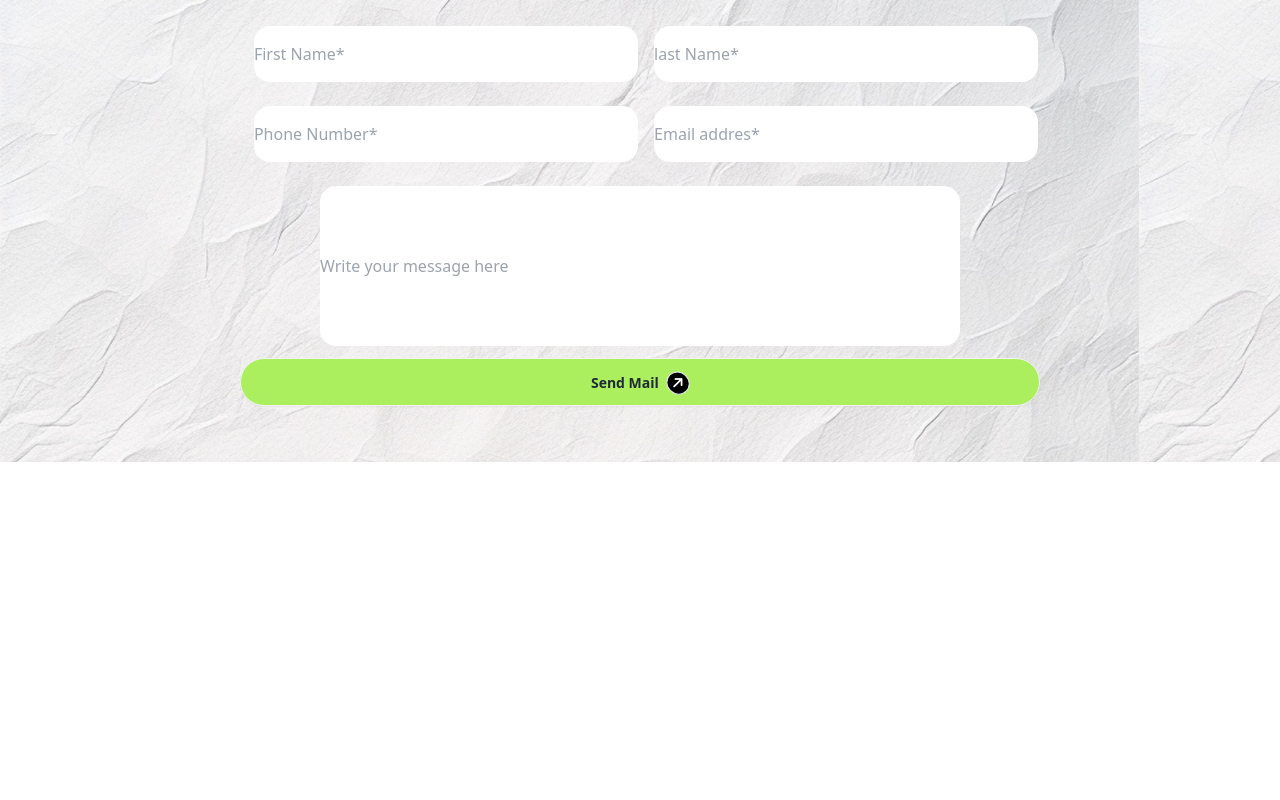
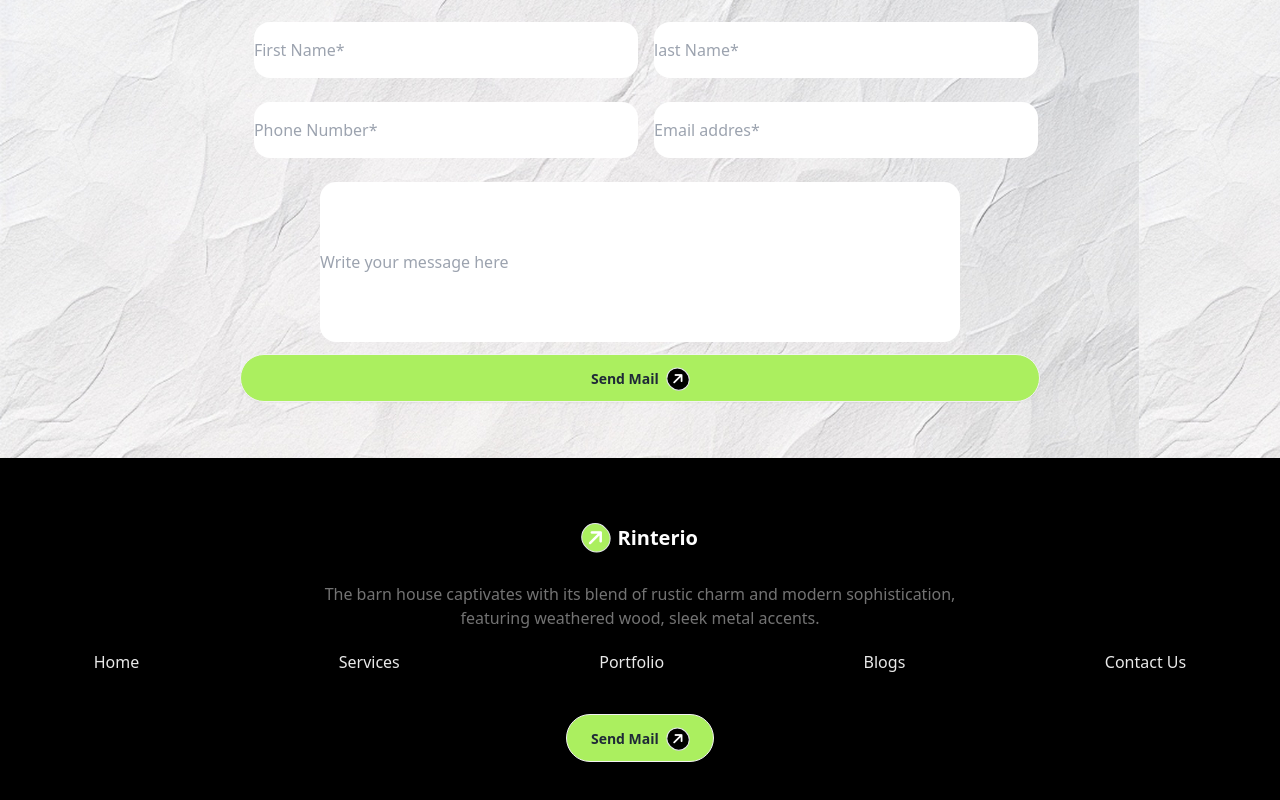
Before and after one commit to Nayeeem100/assignment_3, a plain HTML site: page index.html in a window 1280 px wide. Shown: the part 2739-3539 px from the top of the page. Before the commit the page ends 3201 px from the top, so only its background shows below. Drawn offline with nearby package versions, Linux system fonts and the light colour scheme.

Commit message:
footer section done

```diff
--- a/index.html
+++ b/index.html
@@ -289,7 +289,7 @@
             class="w-11/12 mx-auto grid sm:grid-row-4 sm:grid-flow-col grid-col-1 grid-flow-row gap-1 mb-10"
           >
             <div
-              class="col-span-3 flex sm:flex-row flex-col justify-center items-center border-[1px] shadow-lg rounded-lg"
+              class="col-span-3 flex sm:flex-row flex-col justify-center items-center border-[1px] shadow-lg rounded-lg gap-2"
             >
               <div>
                 <img src="assets/img1.png" alt="" />
@@ -320,10 +320,12 @@
           <div
             class="w-11/12 mx-auto grid sm:grid-row-4 sm:grid-flow-col grid-col-1 grid-flow-row gap-3"
           >
-            <div class="border-[1px] p-2 shadow-lg rounded-lg">
+            <div class="w-full border-[1px] p-2 shadow-lg rounded-lg">
               <img src="assets/img3.png" alt="" />
             </div>
-            <div class="cal-span-2 flex p-2 border-[1px] shadow-lg rounded-lg">
+            <div
+              class="cal-span-2 flex sm:flex-row flex-col justify-center p-2 border-[1px] shadow-lg rounded-lg"
+            >
               <div class="">
                 <img src="assets/img4.png" alt="" />
               </div>
@@ -351,7 +353,7 @@
         </div>
       </section>
     </main>
-    <!-- from section -->
+    <!-- form section -->
     <section class="bg-fbg pb-14">
       <!-- text contenar -->
       <div class="text-center my-14 pt-14">
@@ -365,7 +367,7 @@
           featuring weathered wood, sleek metal accents.
         </p>
       </div>
-      <!-- from -->
+      <!-- form -->
       <div class="text-center">
         <form action="">
           <input
@@ -391,13 +393,13 @@
           />
           <br />
           <input
-            class="w-3/6 h-40 rounded-2xl m-3"
+            class="sm:w-3/6 sm:h-40 w-11/12 h-40 rounded-2xl m-3"
             type="text"
             placeholder="Write your message here"
           />
         </form>
         <button
-          class="text-center py-3 px-[350px] btn bg-bg1 font-bold rounded-[32px]"
+          class="text-center py-3 sm:px-[350px] px-5 btn bg-bg1 font-bold rounded-[32px]"
         >
           Send Mail
           <i
@@ -406,6 +408,33 @@
         </button>
       </div>
     </section>
-    <footer></footer>
+    <footer class="bg-black text-white text-center">
+      <a class="btn btn-ghost text-xl mt-14 mb-5"
+        ><i
+          class="fa-solid fa-arrow-right -rotate-45 rounded-full p-1 border-[1px] bg-bg1"
+        ></i
+        >Rinterio</a
+      >
+      <p class="text-[#737373] mb-5">
+        The barn house captivates with its blend of rustic charm and modern
+        sophistication, <br />
+        featuring weathered wood, sleek metal accents.
+      </p>
+      <div class="flex sm:flex-row flex-col gap-3 justify-around mb-10">
+        <h6 class="text-[#E9E9E9]">Home</h6>
+        <h6 class="text-[#E9E9E9]">Services</h6>
+        <h6 class="text-[#E9E9E9]">Portfolio</h6>
+        <h6 class="text-[#E9E9E9]">Blogs</h6>
+        <h6 class="text-[#E9E9E9]">Contact Us</h6>
+      </div>
+      <button
+        class="text-center py-3 px-6 btn bg-bg1 font-bold rounded-[32px] mb-20"
+      >
+        Send Mail
+        <i
+          class="fa-solid fa-arrow-right -rotate-45 rounded-full p-1 border-[1px] bg-black text-white"
+        ></i>
+      </button>
+    </footer>
   </body>
 </html>
```
